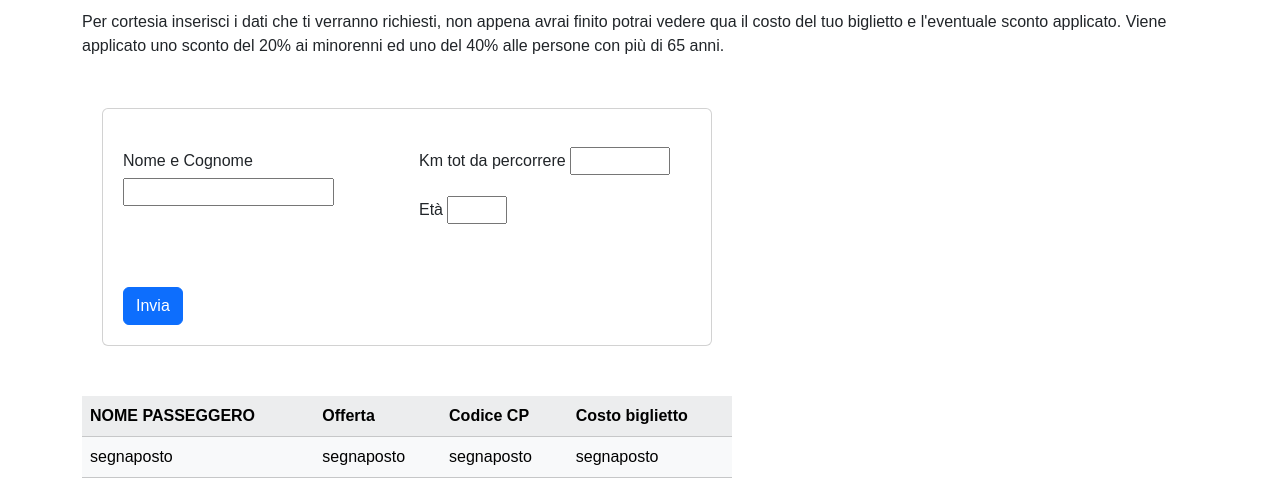
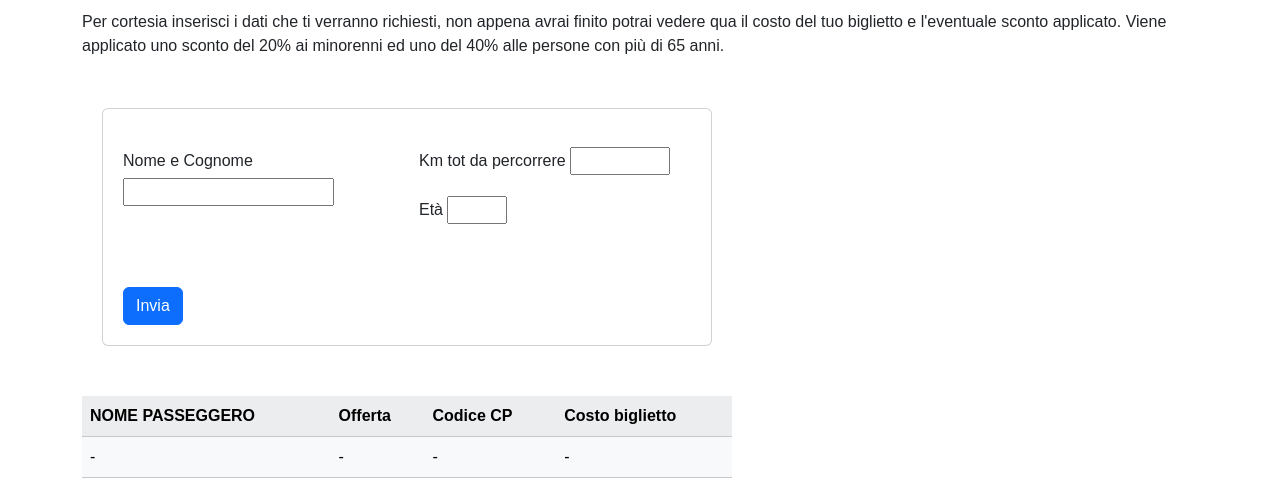
Before and after one commit to tommasotacconi/js-biglietto-treno-form, a plain HTML site: page index.html in a window 1280 px wide. Drawn offline with nearby package versions, Linux system fonts and the light colour scheme.

Commit message:
modified starting text in td and added erasing code for name when submitting

```diff
--- a/index.html
+++ b/index.html
@@ -47,16 +47,16 @@
       <div class="table-box">
         <table class="table table-light table-striped ">
           <tr>
-            <th>NOME PASSEGGERO</th>
+            <th class="">NOME PASSEGGERO</th>
             <th>Offerta</th>
             <th>Codice CP</th>
             <th>Costo biglietto</th>
           </tr>
           <tr>
-            <td class="td-full-name">segnaposto</td>
-            <td class="td-discount">segnaposto</td>
-            <td>segnaposto</td>
-            <td class="td-ticket-price">segnaposto</td>
+            <td class="td-full-name">-</td>
+            <td class="td-discount">-</td>
+            <td>-</td>
+            <td class="td-ticket-price">-</td>
           </tr>
         </table>
       </div>
--- a/jscript/script.js
+++ b/jscript/script.js
@@ -69,6 +69,7 @@ document.querySelector('button').addEventListener('click', function (e) {
   // ripulisco i campi del form
   kmTotField.value = '';
   ageField.value = '';
+  fullNameField.value = '';
 
   // mostro i dati recuperati
   console.log('kmTot', kmTot);
```
